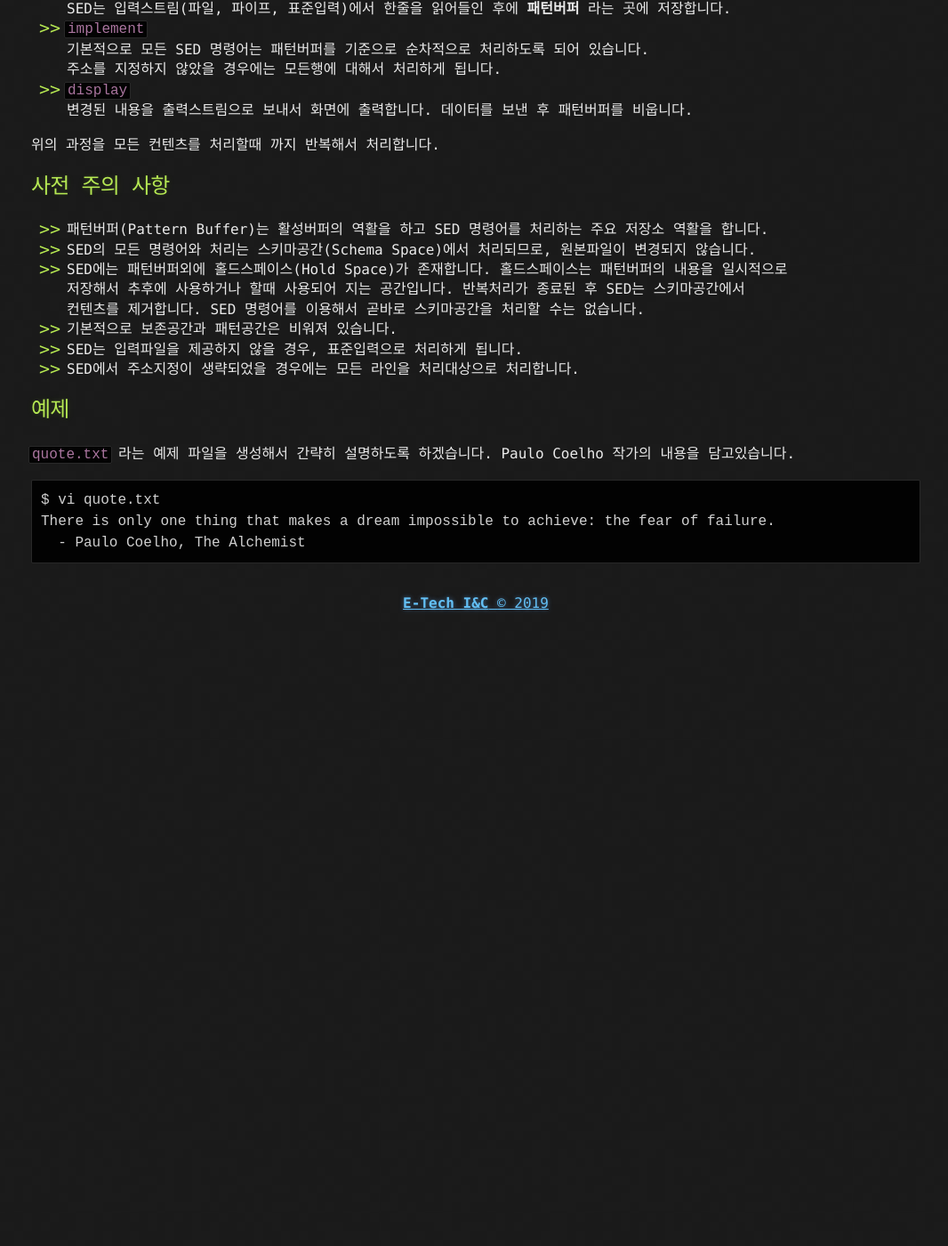
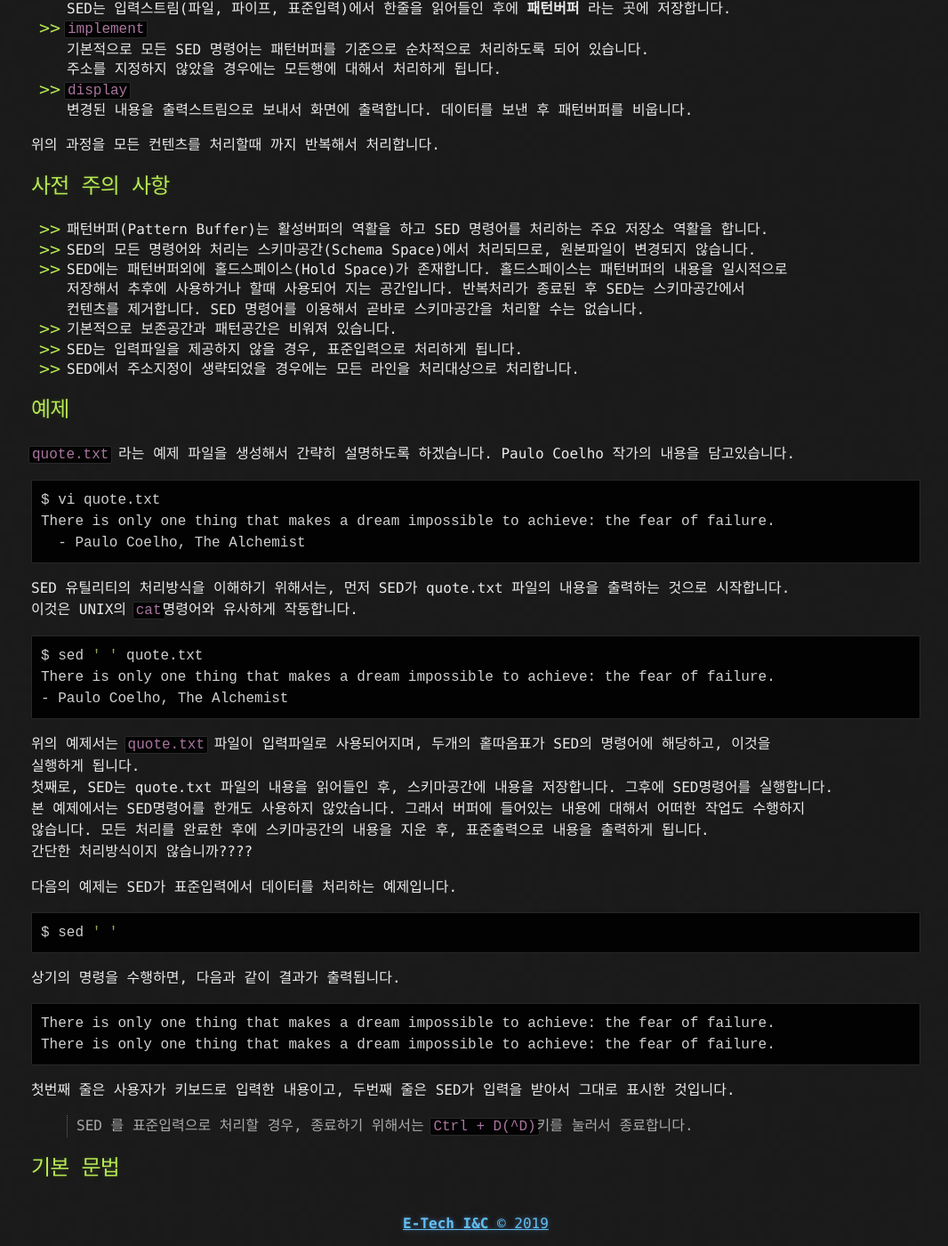
Before and after one commit to e-techinc/etechinc, a Jekyll site: the page built from _posts/2019-10-06-SED.md, in a window 1280 px wide and 1400 px high, scrolled down 1298 px. Shown: the whole window at 89% size, without its empty margins (105-1171 px from the left). Built offline with Jekyll 4.4.1, drawn with Linux system fonts in a browser that asks for light colours; before the commit the page ends 2001 px from its top, so only the background shows below that.

Commit message:
Update 2019-10-06-SED.md

````diff
--- a/_posts/2019-10-06-SED.md
+++ b/_posts/2019-10-06-SED.md
@@ -62,3 +62,31 @@ $ vi quote.txt
 There is only one thing that makes a dream impossible to achieve: the fear of failure.
   - Paulo Coelho, The Alchemist
 ```
+SED 유틸리티의 처리방식을 이해하기 위해서는, 먼저 SED가 quote.txt 파일의 내용을 출력하는 것으로 시작합니다.
+이것은 UNIX의 `cat`명령어와 유사하게 작동합니다.
+```bash
+$ sed ' ' quote.txt
+There is only one thing that makes a dream impossible to achieve: the fear of failure.
+- Paulo Coelho, The Alchemist
+```
+위의 예제서는 `quote.txt` 파일이 입력파일로 사용되어지며, 두개의 홑따옴표가 SED의 명령어에 해당하고, 이것을
+실행하게 됩니다.
+첫째로, SED는 quote.txt 파일의 내용을 읽어들인 후, 스키마공간에 내용을 저장합니다. 그후에 SED명령어를 실행합니다.
+본 예제에서는 SED명령어를 한개도 사용하지 않았습니다. 그래서 버퍼에 들어있는 내용에 대해서 어떠한 작업도 수행하지
+않습니다. 모든 처리를 완료한 후에 스키마공간의 내용을 지운 후, 표준출력으로 내용을 출력하게 됩니다.
+간단한 처리방식이지 않습니까????
+
+다음의 예제는 SED가 표준입력에서 데이터를 처리하는 예제입니다.
+```bash
+$ sed ' '
+```
+상기의 명령을 수행하면, 다음과 같이 결과가 출력됩니다.
+```bash
+There is only one thing that makes a dream impossible to achieve: the fear of failure.
+There is only one thing that makes a dream impossible to achieve: the fear of failure.
+```
+첫번째 줄은 사용자가 키보드로 입력한 내용이고, 두번째 줄은 SED가 입력을 받아서 그대로 표시한 것입니다.
+
+> SED 를 표준입력으로 처리할 경우, 종료하기 위해서는 `Ctrl + D(^D)`키를 눌러서 종료합니다.
+
+## 기본 문법
````
